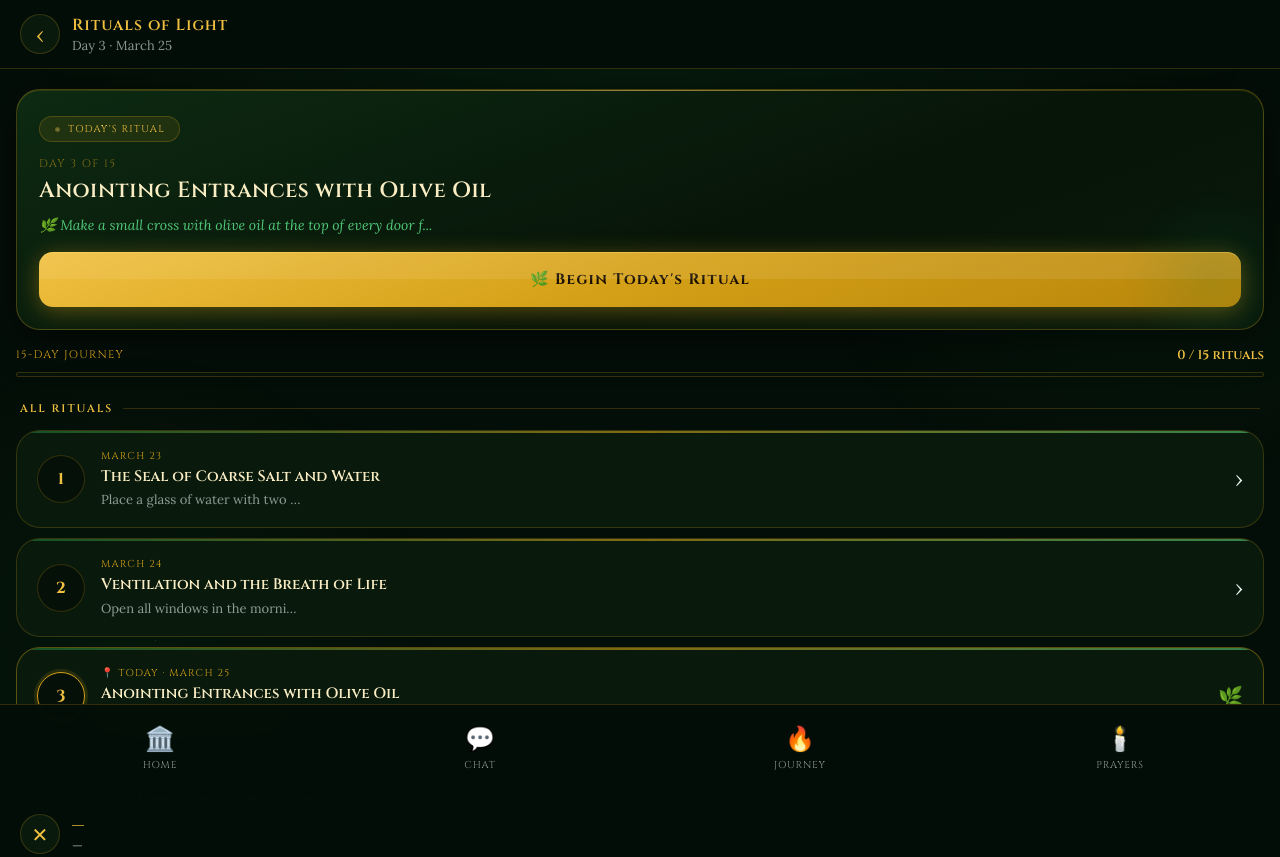
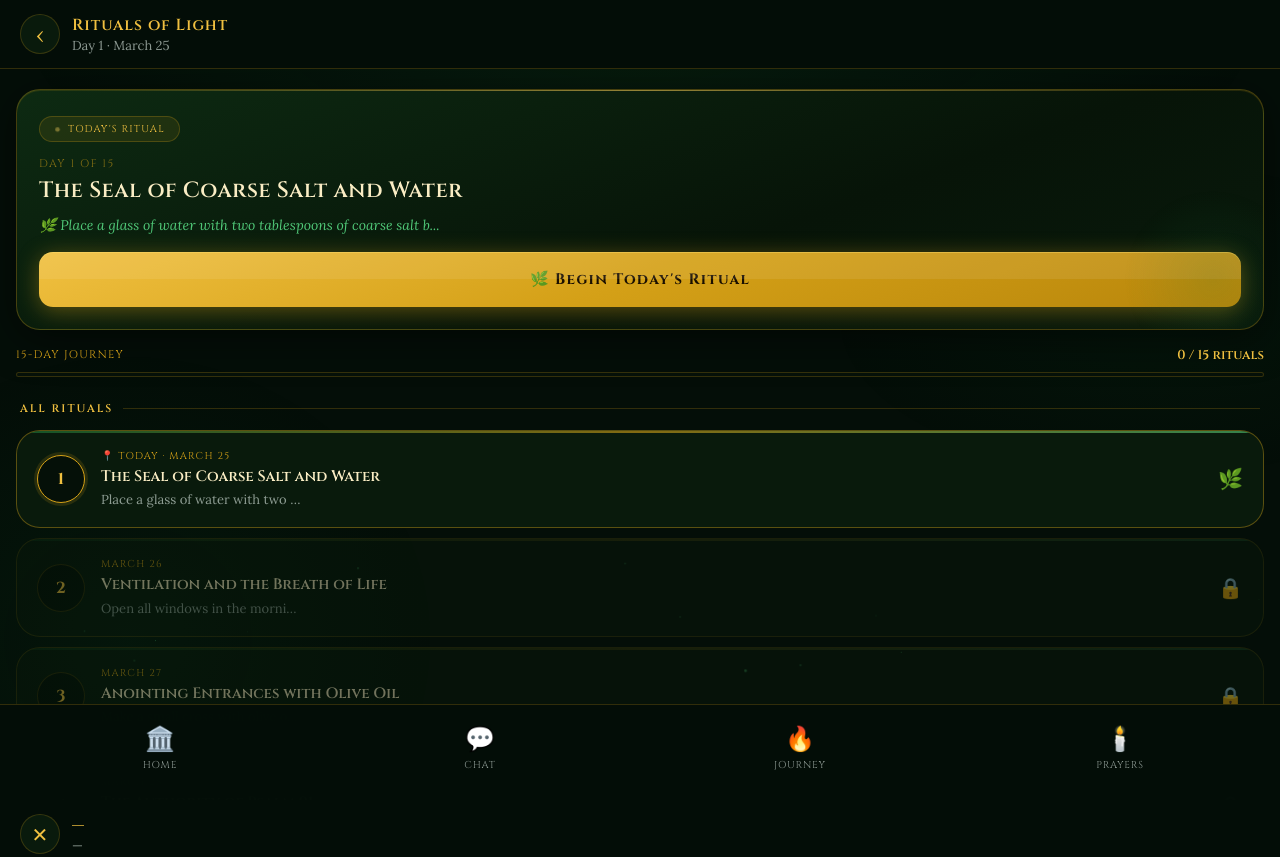
Before and after one commit to theageabundance-team/angelsportal, a website: page rituals.html in a window 1280 px wide. Shown: the top 857 px of the page. Drawn offline with Linux system fonts and the light colour scheme.

Commit message:
Update rituals.html

```diff
--- a/rituals.html
+++ b/rituals.html
@@ -358,9 +358,8 @@ const RITUALS = [
 let done = JSON.parse(localStorage.getItem('ap_rituals')||'{}');
 let modalIdx = 0;
 
-// Day 1-indexed from join
-const JOIN_DATE = new Date();
-JOIN_DATE.setDate(JOIN_DATE.getDate()-2); // demo: on day 3
+// Day 1-indexed from join date real do cadastro
+const JOIN_DATE = new Date(localStorage.getItem('ap_joined') || new Date().toISOString());
 function getDayNum() { return Math.min(Math.floor((new Date()-JOIN_DATE)/86400000)+1, 15); }
 function formatDate(d) { return d.toLocaleDateString('en-US',{month:'long',day:'numeric'}); }
 
```
